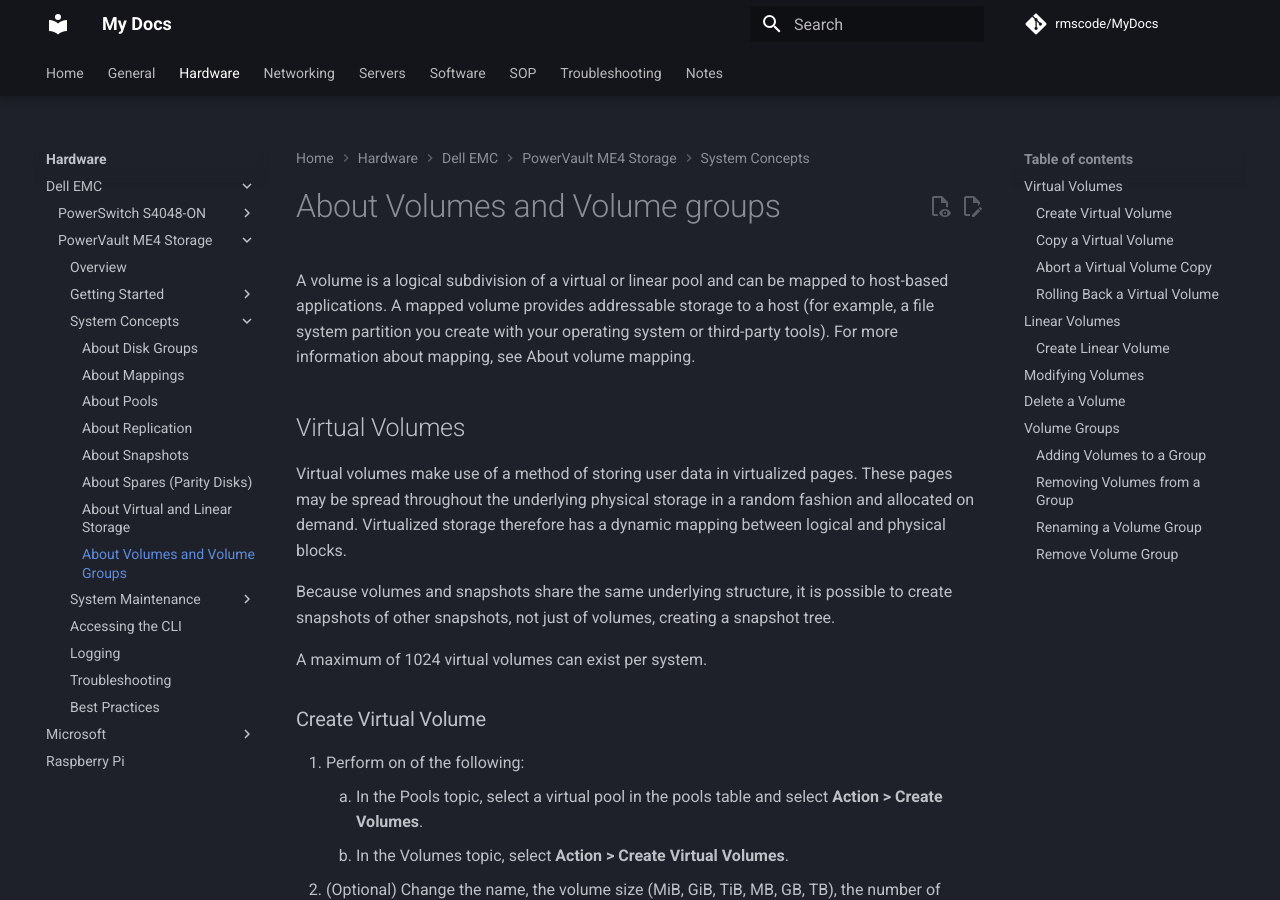
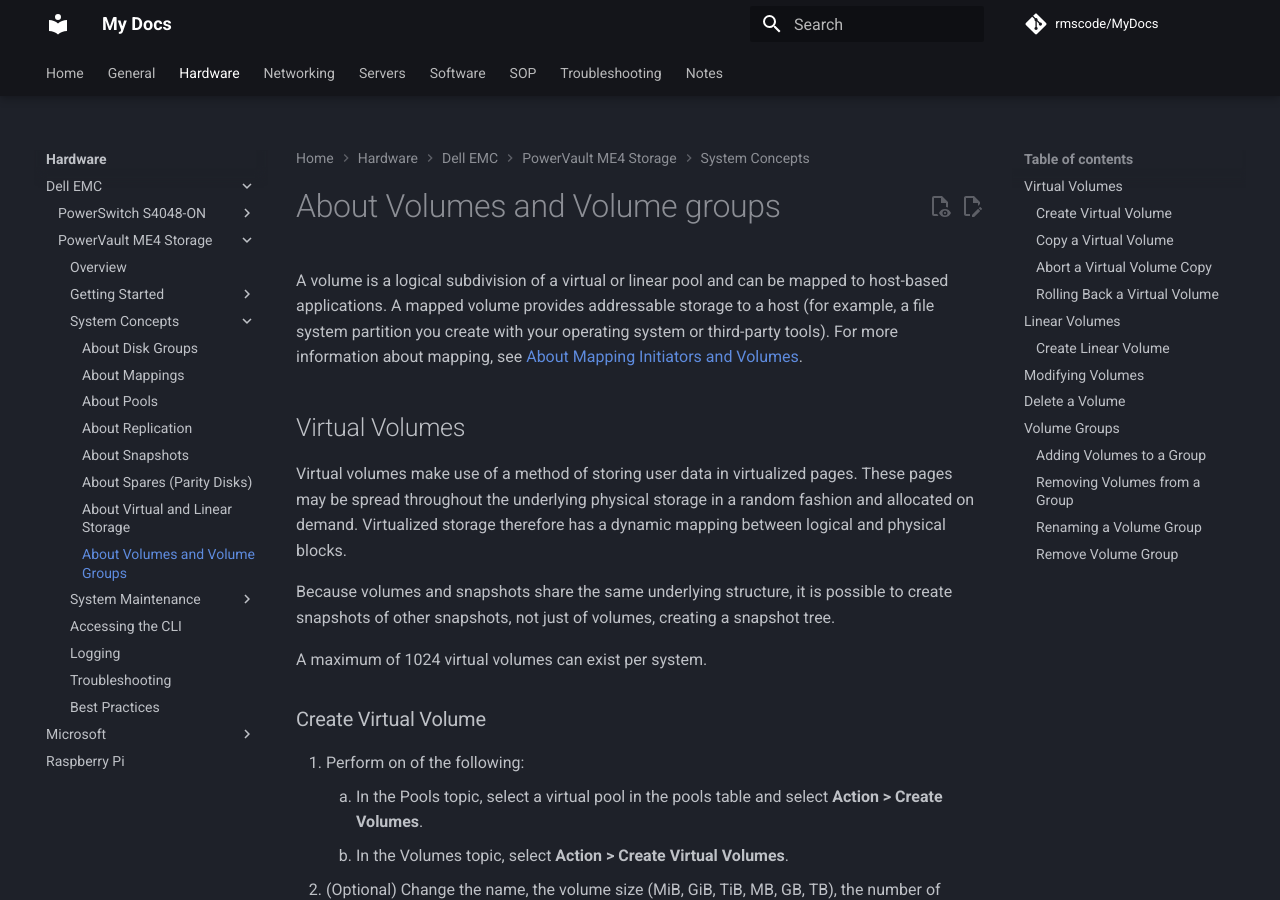
Before and after one commit to rmscode/binary-garden, an MkDocs documentation site: the page built from docs/hardware/dell-emc/powervault-me4/me4-volumes.md, in a window 1280 px wide and 900 px high. Built offline with MkDocs 1.6.1 and Material for MkDocs 9.7.7, drawn with Linux system fonts in a browser that asks for light colours; comment, search, counter and statistics services are not loaded.

Commit message:
Update me4-volumes.md

```diff
--- a/docs/hardware/dell-emc/powervault-me4/me4-volumes.md
+++ b/docs/hardware/dell-emc/powervault-me4/me4-volumes.md
@@ -1,6 +1,6 @@
 # About Volumes and Volume groups
 
-A volume is a logical subdivision of a virtual or linear pool and can be mapped to host-based applications. A mapped volume provides addressable storage to a host (for example, a file system partition you create with your operating system or third-party tools). For more information about mapping, see About volume mapping.
+A volume is a logical subdivision of a virtual or linear pool and can be mapped to host-based applications. A mapped volume provides addressable storage to a host (for example, a file system partition you create with your operating system or third-party tools). For more information about mapping, see [About Mapping Initiators and Volumes](../powervault-me4/me4-mappings.md).
 
 ## Virtual Volumes
 
```
